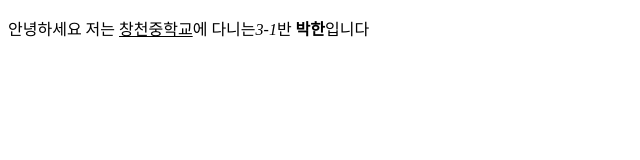
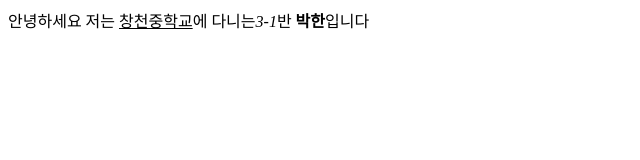
Before and after one commit to 12112212/probable-bassoon, a plain HTML site: page 220313/introduce.html in a window 1280 px wide. Shown: the whole page, without its empty margins (0-640 px from the left). Drawn offline with Linux system fonts and the light colour scheme.

```diff
--- a/220313/introduce.html
+++ b/220313/introduce.html
@@ -5,7 +5,7 @@
     <title>자기소개</title>
 </head>
 <body>
-    <p>안녕하세요 저는 <u>창천중학교</u>에 다니는<i>3-1</i>반<b> 박한</b>입니다</p>
+안녕하세요 저는 <u>창천중학교</u>에 다니는<i>3-1</i>반<b> 박한</b>입니다
 
 </body>
 </html>
```
